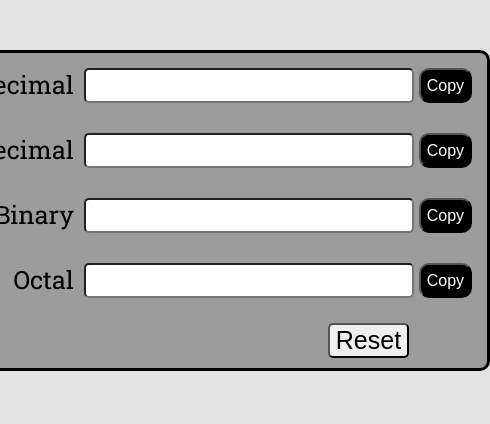
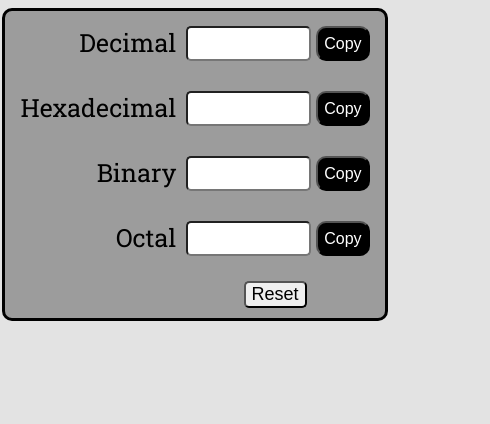
Before and after one commit to GuilhermeNovaes254/ConvertNumbers, a plain HTML site: page index.html in a window 390 px wide. Shown: the whole page, 490 px wide, since content can reach past the window. Drawn offline with Linux system fonts and the light colour scheme.

Commit message:
Now is responsive

```diff
--- a/assets/style.css
+++ b/assets/style.css
@@ -53,3 +53,28 @@
     margin-top: 10px;
     margin-bottom: 10px;
 }
+
+@media (max-width:500px){
+    body{
+        font-size: medium;
+    }
+
+    #conteudo{
+        max-width: 100vw;
+        margin:0px
+    }
+
+    form{
+        max-width: 100vw;
+    }
+
+    input{
+        max-width: 30vw;
+    }
+
+    #reset{
+        max-width: 25vw;
+        font-size: large;
+        height: auto;
+    }
+  }
```
